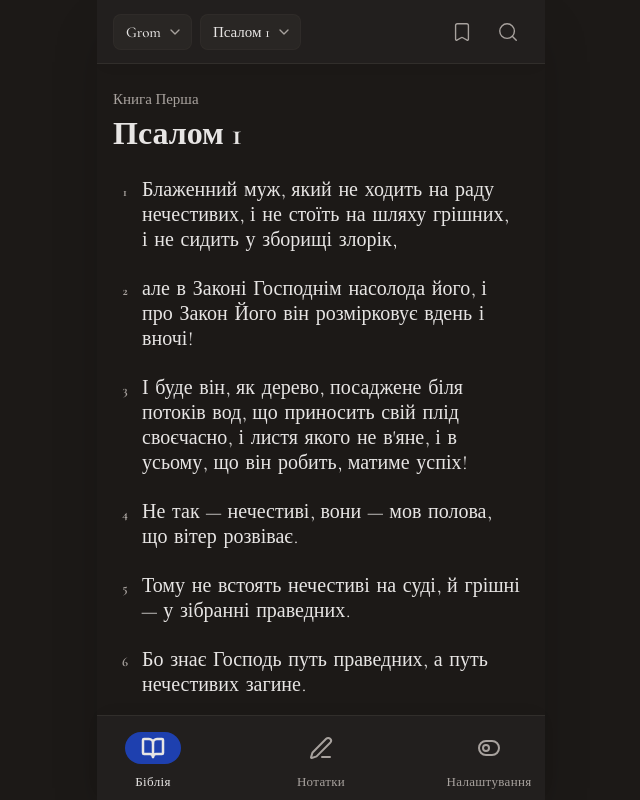
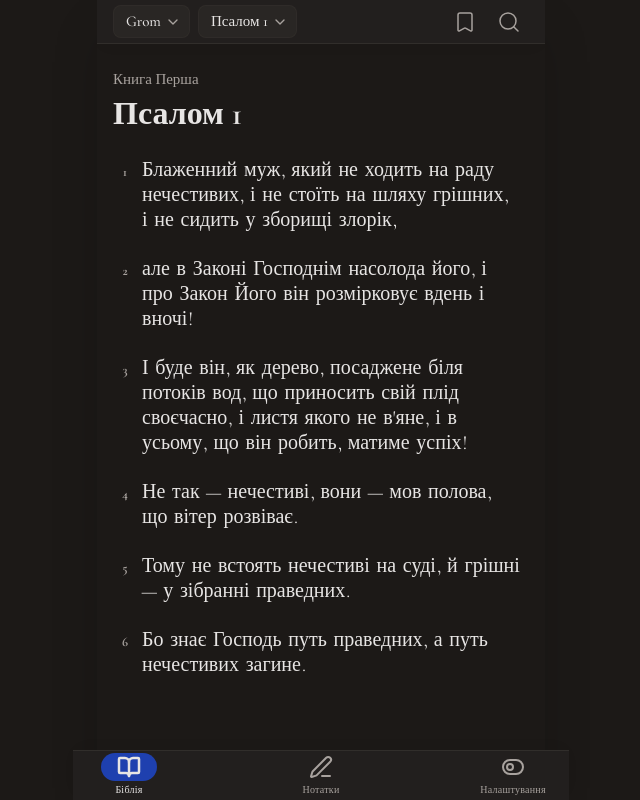
Before and after one commit to ikhoma/source-bible-app, a React (Vite) app: page / in a window 1280 px wide. Shown: the whole page, without its empty margins (319-959 px from the left). Built offline with nearby package versions, Linux system fonts and the light colour scheme.

Commit message:
style: Refine UI layout, sizing, and spacing in BottomNav and TopBar components.

```diff
--- a/App.tsx
+++ b/App.tsx
@@ -64,7 +64,7 @@ export default function App() {
         if (el && mainViewportRef.current) {
           const rect = el.getBoundingClientRect();
           const viewportHeight = window.innerHeight;
-          const headerHeight = 64; // Approx top bar height
+          const headerHeight = 44; // Exact TopBar height
 
           // Sheet top position dynamically based on expansion
           // Collapsed: 50dvh (top is 0.5), Expanded: calculated height or 92dvh fallback
@@ -77,7 +77,7 @@ export default function App() {
 
           // Target positions
           const targetTop = headerHeight + 16;
-          const targetBottom = sheetTop - 16;
+          const visibleCenter = headerHeight + (visibleHeight / 2);
 
           let delta = 0;
 
@@ -95,7 +95,9 @@ export default function App() {
               setExpandedSheetHeight(`${finalHeight}px`);
             }
           } else {
-            delta = rect.bottom - targetBottom;
+            // Center the verse vertically in the available visible height
+            const rectCenter = rect.top + (rect.height / 2);
+            delta = rectCenter - visibleCenter;
           }
 
           mainViewportRef.current.scrollBy({
--- a/components/BottomNav.tsx
+++ b/components/BottomNav.tsx
@@ -9,7 +9,7 @@ interface BottomNavProps {
 
 export const BottomNav: React.FC<BottomNavProps> = ({ activeTab, onTabChange }) => {
   return (
-    <div className="fixed bottom-0 left-0 right-0 bg-stone-100 border-t border-stone-200 shadow-[0_-4px_20px_-4px_rgba(0,0,0,0.03)] pb-safe pt-2 px-6 flex justify-between items-center z-40 max-w-md mx-auto">
+    <div className="fixed bottom-0 left-0 right-0 bg-stone-100 border-t border-stone-200 shadow-[0_-4px_20px_-4px_rgba(0,0,0,0.03)] pb-safe h-[49px] box-content px-6 flex justify-between items-center z-40 max-w-md mx-auto">
       <NavItem
         icon={<BookOpen size={24} />}
         label="Біблія"
@@ -35,11 +35,11 @@ export const BottomNav: React.FC<BottomNavProps> = ({ activeTab, onTabChange })
 const NavItem: React.FC<{ icon: React.ReactNode; label: string; active?: boolean; onClick: () => void }> = ({ icon, label, active, onClick }) => (
   <button
     onClick={onClick}
-    className={`flex flex-col items-center gap-1 p-2 w-16 transition-colors duration-200 ${active ? 'text-primary' : 'text-muted'}`}
+    className={`flex flex-col items-center justify-center w-16 h-full transition-colors duration-200 ${active ? 'text-primary' : 'text-muted'}`}
   >
-    <div className={`rounded-full px-4 py-1 mb-1 transition-colors ${active ? 'bg-blue-100' : 'bg-transparent'}`}>
+    <div className={`rounded-full px-4 py-0.5 mb-0.5 transition-colors ${active ? 'bg-blue-100' : 'bg-transparent'}`}>
       {React.cloneElement(icon as React.ReactElement<any>, { className: active ? 'text-primary stroke-[2.5px]' : 'stroke-[2px]' })}
     </div>
-    <span className="text-xs font-medium tracking-wide">{label}</span>
+    <span className="text-[10px] font-medium tracking-wide">{label}</span>
   </button>
 );
--- a/components/TopBar.tsx
+++ b/components/TopBar.tsx
@@ -7,27 +7,27 @@ interface TopBarProps {
 
 export const TopBar: React.FC<TopBarProps> = ({ onSearchClick }) => {
   return (
-    <header className="sticky top-0 z-30 bg-stone-100 border-b border-stone-200 shadow-[0_4px_20px_-4px_rgba(0,0,0,0.03)] h-16 px-4 flex items-center justify-between transition-all duration-300 flex-none">
+    <header className="sticky top-0 z-30 bg-stone-100 border-b border-stone-200 shadow-[0_4px_20px_-4px_rgba(0,0,0,0.03)] h-[44px] px-4 flex items-center justify-between transition-all duration-300 flex-none">
       <div className="flex items-center gap-2">
-        <button className="flex items-center gap-1.5 pl-3 pr-2 py-1.5 rounded-lg bg-stone-200/50 border border-stone-300/30 hover:bg-stone-200 active:bg-stone-300 text-primary font-medium text-sm transition-colors">
+        <button className="flex items-center gap-1 pl-3 pr-2 py-1 rounded-lg bg-stone-200/50 border border-stone-300/30 hover:bg-stone-200 active:bg-stone-300 text-primary font-medium text-[15px] transition-colors">
           Grom
-          <ChevronDown className="w-4 h-4 text-muted" />
+          <ChevronDown size={16} className="text-muted" />
         </button>
-        <button className="flex items-center gap-1.5 pl-3 pr-2 py-1.5 rounded-lg bg-stone-200/50 border border-stone-300/30 hover:bg-stone-200 active:bg-stone-300 text-primary font-medium text-sm transition-colors">
+        <button className="flex items-center gap-1 pl-3 pr-2 py-1 rounded-lg bg-stone-200/50 border border-stone-300/30 hover:bg-stone-200 active:bg-stone-300 text-primary font-medium text-[15px] transition-colors">
           Псалом 1
-          <ChevronDown className="w-4 h-4 text-muted" />
+          <ChevronDown size={16} className="text-muted" />
         </button>
       </div>
 
       <div className="flex items-center gap-1">
-        <button className="p-2.5 text-muted hover:text-primary hover:bg-stone-200 rounded-full transition-colors active:scale-95">
-          <Bookmark size={22} strokeWidth={1.5} />
+        <button className="p-2 text-muted hover:text-primary hover:bg-stone-200 rounded-full transition-colors active:scale-95">
+          <Bookmark size={24} strokeWidth={1.5} />
         </button>
         <button
           onClick={onSearchClick}
-          className="p-2.5 text-muted hover:text-primary hover:bg-stone-200 rounded-full transition-colors active:scale-95"
+          className="p-2 text-muted hover:text-primary hover:bg-stone-200 rounded-full transition-colors active:scale-95"
         >
-          <Search size={22} strokeWidth={1.5} />
+          <Search size={24} strokeWidth={1.5} />
         </button>
       </div>
     </header>
```
